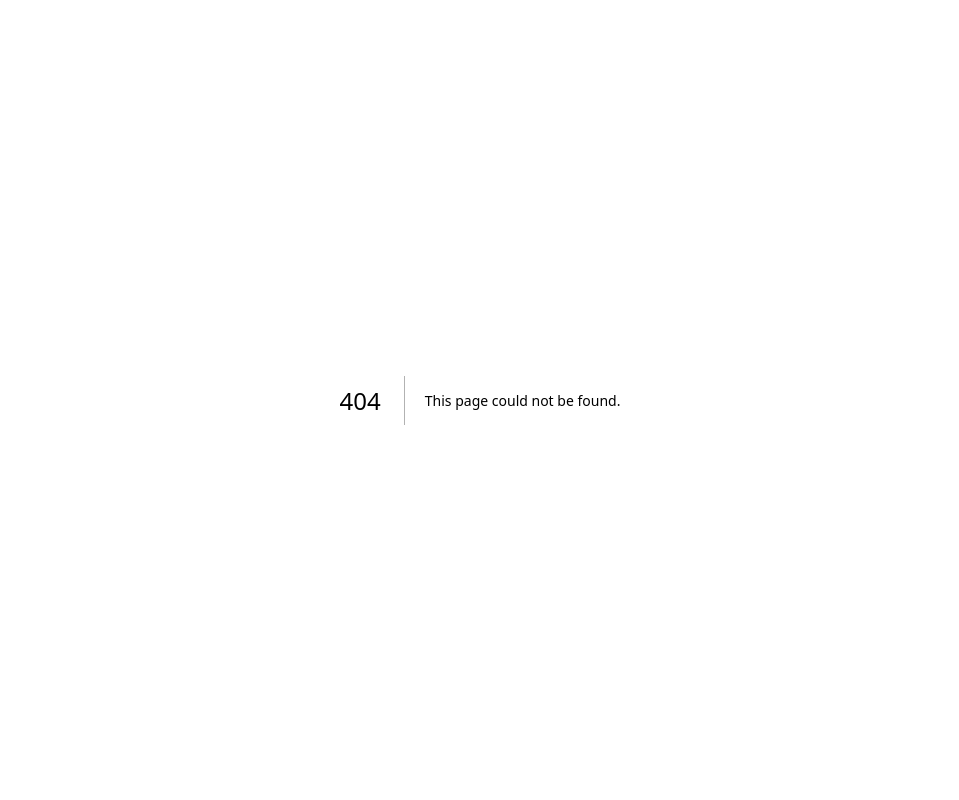
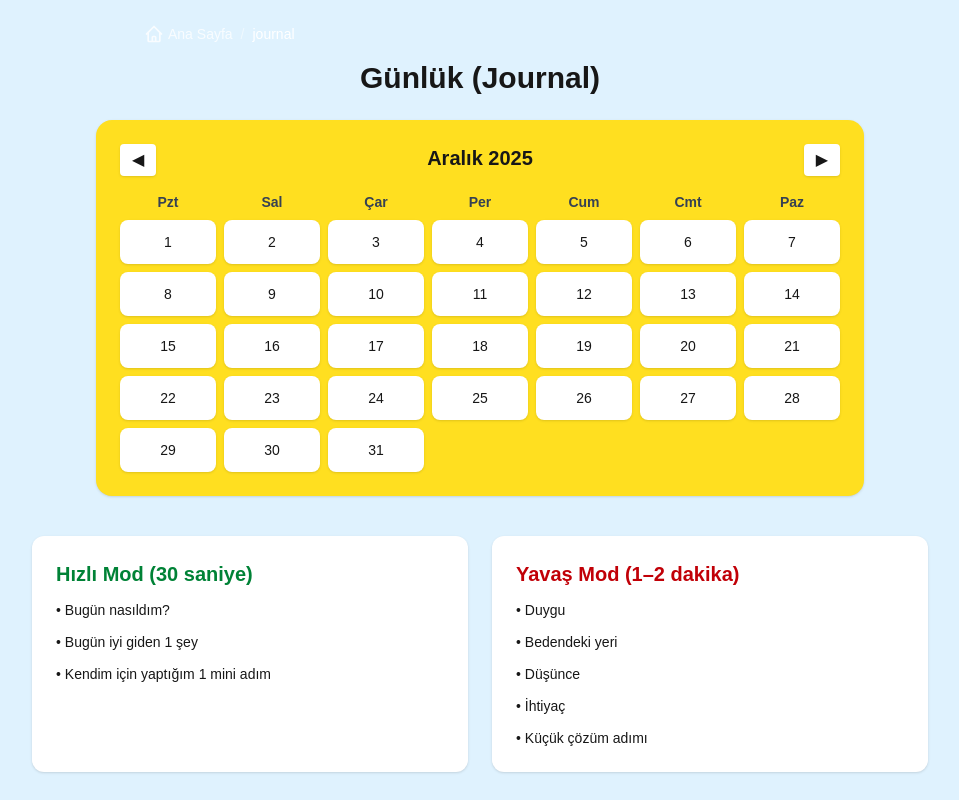
Before and after one commit to sambasoftwareuk/odysseyapp, a Next.js app: page /journal in a window 1280 px wide. Before the commit this address had no page. Shown: the whole page, without its empty margins (160-1119 px from the left). Built offline with nearby package versions, Linux system fonts and the light colour scheme.

Commit message:
journal pages added

```diff
--- /dev/null
+++ b/app/journal-reading/page.jsx
@@ -0,0 +1,88 @@
+"use client";
+
+import { useState } from "react";
+import Breadcrumb from "../components/breadcumb";
+
+export default function JournalReadingPage() {
+  // Taklit amaçlı günler
+  const fakeDates = [
+    "14 Ocak 2025",
+    "15 Ocak 2025",
+    "16 Ocak 2025",
+    "17 Ocak 2025",
+    "18 Ocak 2025",
+  ];
+
+  const [index, setIndex] = useState(2); // ortadaki gün seçili
+
+  const prevDay = () => {
+    if (index > 0) setIndex(index - 1);
+  };
+
+  const nextDay = () => {
+    if (index < fakeDates.length - 1) setIndex(index + 1);
+  };
+
+  return (
+    <div className="min-h-screen bg-blue-50 p-6">
+      <div className="mx-auto w-full max-w-2xl">
+        <Breadcrumb currentPage="Journal-reading" />
+      </div>
+      {/* HEADER */}
+      <div className="flex justify-between items-center mb-6 max-w-4xl mx-auto">
+        <h1 className="text-3xl font-bold text-gray-800">Günlük Oku</h1>
+
+        <div className="flex gap-3">
+          <button
+            onClick={prevDay}
+            className="px-3 py-1 bg-white border rounded shadow hover:bg-gray-100"
+          >
+            ◀ Prev
+          </button>
+          <button
+            onClick={nextDay}
+            className="px-3 py-1 bg-white border rounded shadow hover:bg-gray-100"
+          >
+            Next ▶
+          </button>
+        </div>
+      </div>
+
+      {/* MAIN CONTENT */}
+      <div className="max-w-4xl mx-auto bg-white p-6 rounded-2xl shadow-lg">
+        <div className="grid grid-cols-1 md:grid-cols-4 gap-6">
+          {/* DATE BOX */}
+          <div className="md:col-span-1 flex items-start justify-center md:justify-start">
+            <div className="bg-yellow-200 px-5 py-4 rounded-xl shadow text-lg font-semibold text-gray-800">
+              {fakeDates[index]}
+            </div>
+          </div>
+
+          {/* TEXT AREA */}
+          <div className="md:col-span-3">
+            <h2 className="text-xl font-bold text-gray-700 mb-4">
+              Bugünün Notu
+            </h2>
+
+            <p className="leading-7 text-gray-700 text-sm md:text-base">
+              Hayat bazen yoğun, bazen sessiz, bazen de anlam arayışıyla
+              doludur. Kendine bugün izin ver… Durmaya, nefes almaya,
+              hissetmeye. Hissettiğin her şey geçici; ama senin kendine
+              gösterdiğin şefkat kalıcıdır.
+              <br />
+              <br />
+              Kendini zorlamadan, yargılamadan, yalnızca gözlemleyerek ilerle.
+              Zihninde beliren düşünceler bir film şeridi gibi akıp gitsin.
+              Hiçbirine tutunmak zorunda değilsin. Bedenine, kalbine ve zihnine
+              küçük bir alan aç — sadece senin için.
+              <br />
+              <br />
+              Bugün, kendinle kurduğun ilişkiyi bir nebze olsun
+              yumuşatabilirsen… işte o zaman gerçek bir iyileşme başlar.
+            </p>
+          </div>
+        </div>
+      </div>
+    </div>
+  );
+}
--- /dev/null
+++ b/app/journal-writing/page.jsx
@@ -0,0 +1,98 @@
+"use client";
+
+import { useState } from "react";
+import { useRouter } from "next/navigation";
+import Breadcrumb from "../components/breadcumb";
+
+export default function JournalWritingPage() {
+  const router = useRouter();
+
+  const [text, setText] = useState("");
+  const [image, setImage] = useState(null);
+  const [uploading, setUploading] = useState(false);
+
+  const handleSave = () => {
+    // Database olmadığından direkt ana sayfaya dönüyoruz
+    router.push("/journal");
+  };
+
+  const handleImageUpload = (e) => {
+    const file = e.target.files[0];
+    if (!file) return;
+    setUploading(true);
+
+    // Database yok → sahte 1 saniyelik yükleme
+    setTimeout(() => {
+      setImage(URL.createObjectURL(file));
+      setUploading(false);
+    }, 700);
+  };
+
+  return (
+    <div className="min-h-screen bg-sky-100 px-6 py-8">
+      <div className="mx-auto w-full max-w-2xl">
+        <Breadcrumb currentPage="Journal-writing" />
+      </div>
+      <h1 className="text-3xl font-bold text-center mb-6">
+        Günlük Yaz (Journal Writing)
+      </h1>
+
+      <div className="max-w-3xl mx-auto bg-white p-6 rounded-2xl shadow-lg">
+        {/* WRITING AREA */}
+        <textarea
+          value={text}
+          onChange={(e) => setText(e.target.value)}
+          placeholder="Bugün neler yaşadığını, nasıl hissettiğini buraya yazabilirsin..."
+          className="w-full h-56 p-4 border rounded-lg focus:outline-none focus:ring-2 focus:ring-blue-400 resize-none"
+        />
+
+        {/* IMAGE PREVIEW */}
+        {image && (
+          <div className="mt-4">
+            <p className="text-sm font-semibold mb-1">Eklenen Fotoğraf:</p>
+            <img
+              src={image}
+              alt="Uploaded"
+              className="rounded-lg shadow-md max-h-64 object-cover"
+            />
+          </div>
+        )}
+
+        {/* UPLOAD BUTTON */}
+        <div className="mt-6">
+          <label className="cursor-pointer w-full flex flex-col items-center gap-2 py-3 bg-yellow-200 hover:bg-yellow-300 transition rounded-lg border border-yellow-400">
+            {uploading ? (
+              <span className="animate-pulse text-gray-600">Yükleniyor...</span>
+            ) : (
+              <>
+                <span className="text-sm font-semibold">
+                  📷 Fotoğraf Ekle (Opsiyonel)
+                </span>
+                <span className="text-xs text-gray-600">
+                  Telefon veya bilgisayardan yükleyebilirsin
+                </span>
+              </>
+            )}
+
+            <input
+              type="file"
+              accept="image/*"
+              className="hidden"
+              onChange={handleImageUpload}
+            />
+          </label>
+        </div>
+
+        {/* BUTTONS */}
+        <div className="flex justify-center mt-8">
+          <button
+            onClick={handleSave}
+            className="w-full py-3 bg-green-600 hover:bg-green-700 text-white font-semibold rounded-lg shadow-md transition"
+          >
+            Kaydet ve Ana Sayfaya Dön
+          </button>
+        </div>
+      </div>
+    </div>
+  );
+}
--- /dev/null
+++ b/app/journal/page.jsx
@@ -0,0 +1,135 @@
+"use client";
+
+import { useState } from "react";
+import Breadcrumb from "../components/breadcumb";
+
+export default function JournalPage() {
+  const [currentDate, setCurrentDate] = useState(new Date());
+
+  // Ay isimleri
+  const months = [
+    "Ocak",
+    "Şubat",
+    "Mart",
+    "Nisan",
+    "Mayıs",
+    "Haziran",
+    "Temmuz",
+    "Ağustos",
+    "Eylül",
+    "Ekim",
+    "Kasım",
+    "Aralık",
+  ];
+
+  const year = currentDate.getFullYear();
+  const month = currentDate.getMonth();
+
+  // Ayın ilk günü ve toplam gün sayısı
+  const firstDay = new Date(year, month, 1).getDay();
+  const daysInMonth = new Date(year, month + 1, 0).getDate();
+
+  // Takvim kutuları
+  const calendarDays = [];
+
+  // BOŞ KUTULAR (Ayın ilk gününden önce)
+  for (let i = 0; i < (firstDay === 0 ? 6 : firstDay - 1); i++) {
+    calendarDays.push(<div key={"empty-" + i}></div>);
+  }
+
+  // GÜNLER
+  for (let d = 1; d <= daysInMonth; d++) {
+    calendarDays.push(
+      <div
+        key={d}
+        className="p-3 text-center bg-white rounded-lg shadow hover:bg-yellow-200 cursor-pointer"
+      >
+        {d}
+      </div>
+    );
+  }
+
+  // Ay değiştir
+  const prevMonth = () => {
+    setCurrentDate(new Date(year, month - 1, 1));
+  };
+  const nextMonth = () => {
+    setCurrentDate(new Date(year, month + 1, 1));
+  };
+
+  return (
+    <div className="min-h-screen bg-sky-100 p-6">
+      <div className="mx-auto w-full max-w-2xl text- ">
+        <Breadcrumb currentPage="journal" />
+      </div>
+      {/* TITLE */}
+      <h1 className="text-3xl font-bold text-center mb-6">Günlük (Journal)</h1>
+
+      {/* CALENDAR BOX */}
+      <div className="bg-yellow-300 max-w-3xl mx-auto p-6 rounded-2xl shadow">
+        {/* Month Selector */}
+        <div className="flex justify-between mb-4">
+          <button
+            onClick={prevMonth}
+            className="px-3 py-1 bg-white shadow rounded hover:bg-gray-200"
+          >
+            ◀
+          </button>
+
+          <h2 className="text-xl font-semibold">
+            {months[month]} {year}
+          </h2>
+
+          <button
+            onClick={nextMonth}
+            className="px-3 py-1 bg-white shadow rounded hover:bg-gray-200"
+          >
+            ▶
+          </button>
+        </div>
+
+        {/* Calendar Grid */}
+        <div className="grid grid-cols-7 gap-2 text-sm font-medium">
+          {["Pzt", "Sal", "Çar", "Per", "Cum", "Cmt", "Paz"].map((day) => (
+            <div key={day} className="text-center font-semibold text-gray-700">
+              {day}
+            </div>
+          ))}
+
+          {calendarDays}
+        </div>
+      </div>
+
+      {/* JOURNAL MODES */}
+      <div className="mt-10 grid grid-cols-1 md:grid-cols-2 gap-6 max-w-4xl mx-auto">
+        {/* HIZLI MOD */}
+        <div className="bg-white p-6 shadow rounded-xl">
+          <h3 className="text-xl font-bold mb-3 text-green-700">
+            Hızlı Mod (30 saniye)
+          </h3>
+
+          <ul className="text-sm space-y-3">
+            <li>• Bugün nasıldım?</li>
+            <li>• Bugün iyi giden 1 şey</li>
+            <li>• Kendim için yaptığım 1 mini adım</li>
+          </ul>
+        </div>
+
+        {/* YAVAŞ MOD */}
+        <div className="bg-white p-6 shadow rounded-xl">
+          <h3 className="text-xl font-bold mb-3 text-red-700">
+            Yavaş Mod (1–2 dakika)
+          </h3>
+
+          <ul className="text-sm space-y-3">
+            <li>• Duygu</li>
+            <li>• Bedendeki yeri</li>
+            <li>• Düşünce</li>
+            <li>• İhtiyaç</li>
+            <li>• Küçük çözüm adımı</li>
+          </ul>
+        </div>
+      </div>
+    </div>
+  );
+}
```
